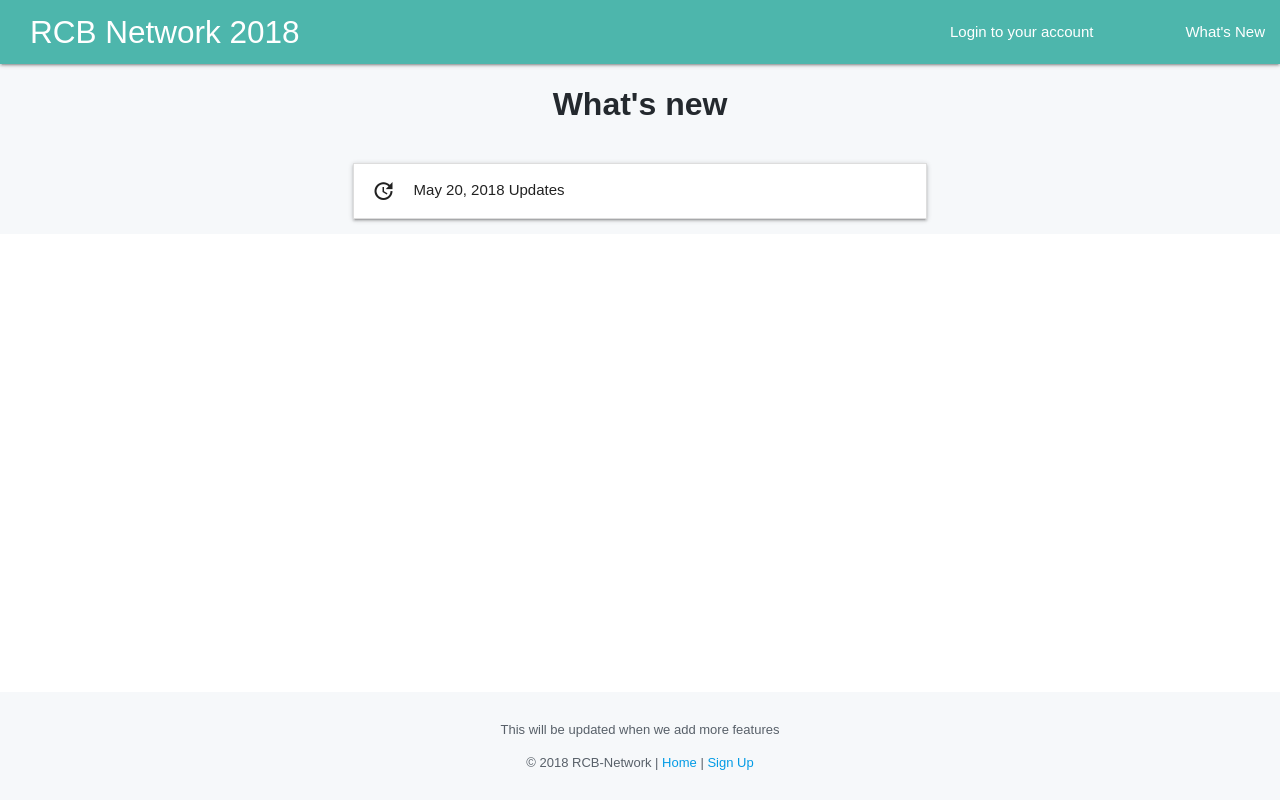
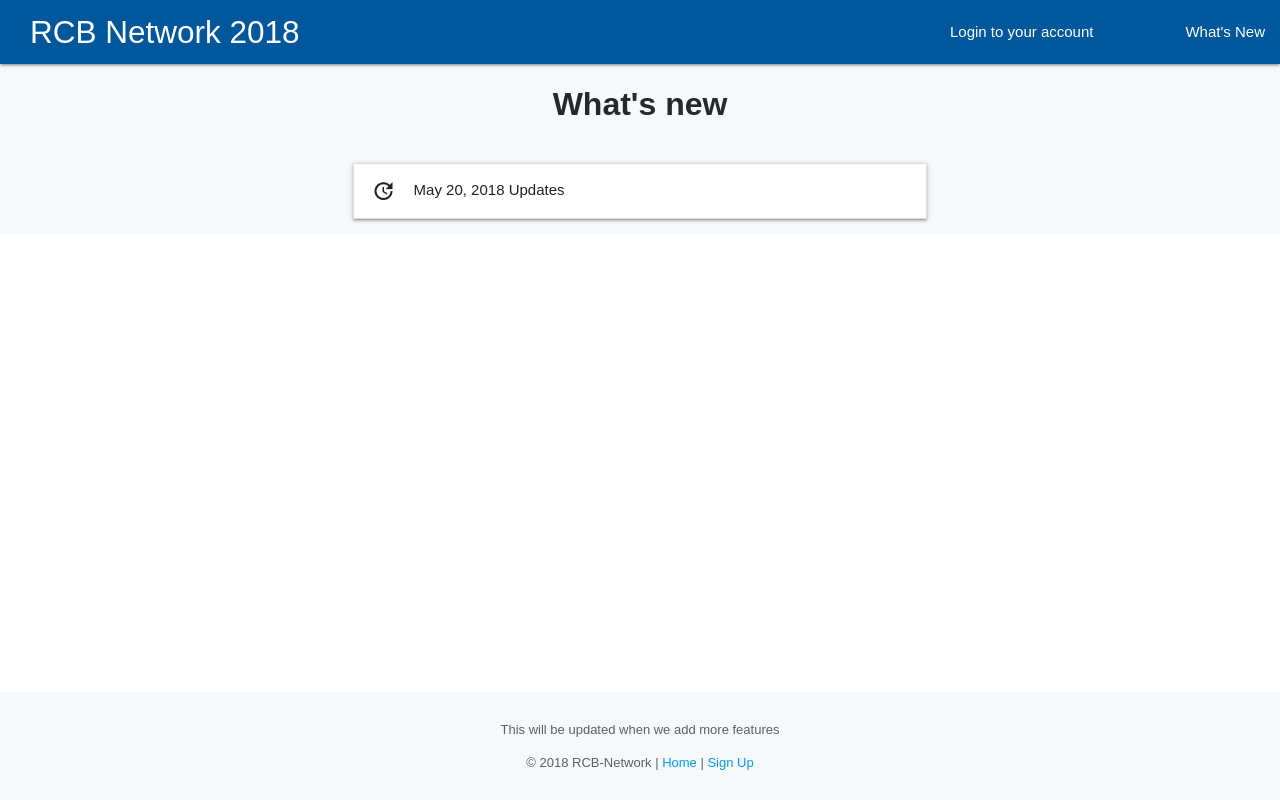
Before and after one commit to gbmahili/RCB-Network-Final, a React (Create React App) app in the folder client/: page /whats-new in a window 1280 px wide. Built offline with nearby package versions, Linux system fonts and the light colour scheme; a web font is replaced by a local one.

Commit message:
added a way to customize the navigation bar for each page by adding a props

```diff
--- a/client/src/Components/Home/NavBar.js
+++ b/client/src/Components/Home/NavBar.js
@@ -3,8 +3,8 @@ class NavBar extends React.Component {
     render() {
         return (
             <div>
-                <div className="navbar-fixed teal lighten-2">
-                    <nav className="teal lighten-2" style={{ paddingLeft: 30 }}>
+                <div className={this.props.customClass || "navbar-fixed teal lighten-2"}>
+                    <nav className={this.props.customClass || "navbar-fixed teal lighten-2"} style={{ paddingLeft: 30 }}>
                         <div className="nav-wrapper">
                             <a href="/" className="brand-logo">RCB Network 2018</a>
                             <a href="#!" data-target="mobile-demo" className="sidenav-trigger"><i className="material-icons">menu</i></a>
--- a/client/src/Components/WebUpdates/WebUpdates.js
+++ b/client/src/Components/WebUpdates/WebUpdates.js
@@ -7,18 +7,22 @@ class WhatsNew extends React.Component {
   render(){
     return(
       <div>
+        {/* NavBar */}
         <NavBar
           loginOrLogout="Login to your account"
           loginOrLogoutLink="/login"
+          customClass="navbar-fixed light-blue darken-4"
         />
+      {/* Start of updates: */}
       <div className="container-fluid" style={{ backgroundColor: "#F6F8FA", height: "100%" }}>
-
+        {/* Updates Title */}
         <div className="row">
           <div className="col s12 m6 offset-m3 center">
             <h4 style={{ color: "#24292e", fontSize: 32, fontWeight: 600, }}>What's new</h4>
           </div>
         </div>
 
+        {/* Update components will be shown in this div */}
         <div className="container update-page-main-bg-color">
           <div className="row">
               <div className="col s12 m8 offset-m2">
@@ -30,12 +34,12 @@ class WhatsNew extends React.Component {
                   </ul>
                 </div>
               </div>
-
           </div>
         </div>
 
-      </div>
+        </div> {/* End of updates: */}
 
+        {/* Start of Update Page footer div */}
         <div style=
           {
             {
@@ -52,8 +56,9 @@ class WhatsNew extends React.Component {
             }
           }>
           <p>This will be updated when we add more features</p>
-          <p>© 2018 RCB-Network  |  <a href="/">Home</a>  |  <a href="/signup">Sign Up</a></p>
-        </div>
+          <p>© {new Date().getFullYear()} RCB-Network  |  <a href="/">Home</a>  |  <a href="/signup">Sign Up</a></p>
+
+        </div>{/* Start of Update Page footer div */}
 
       </div>
     )
```
